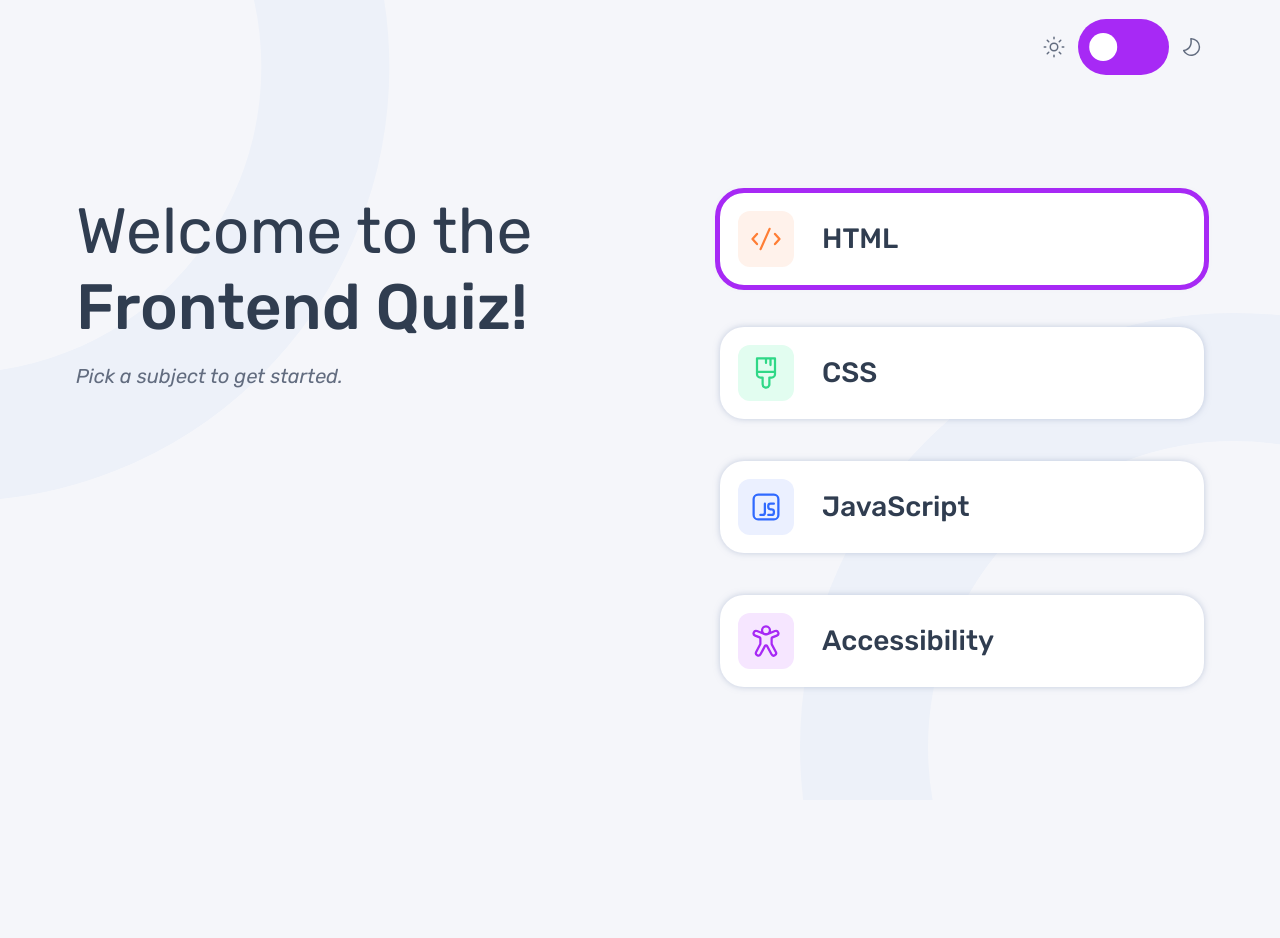
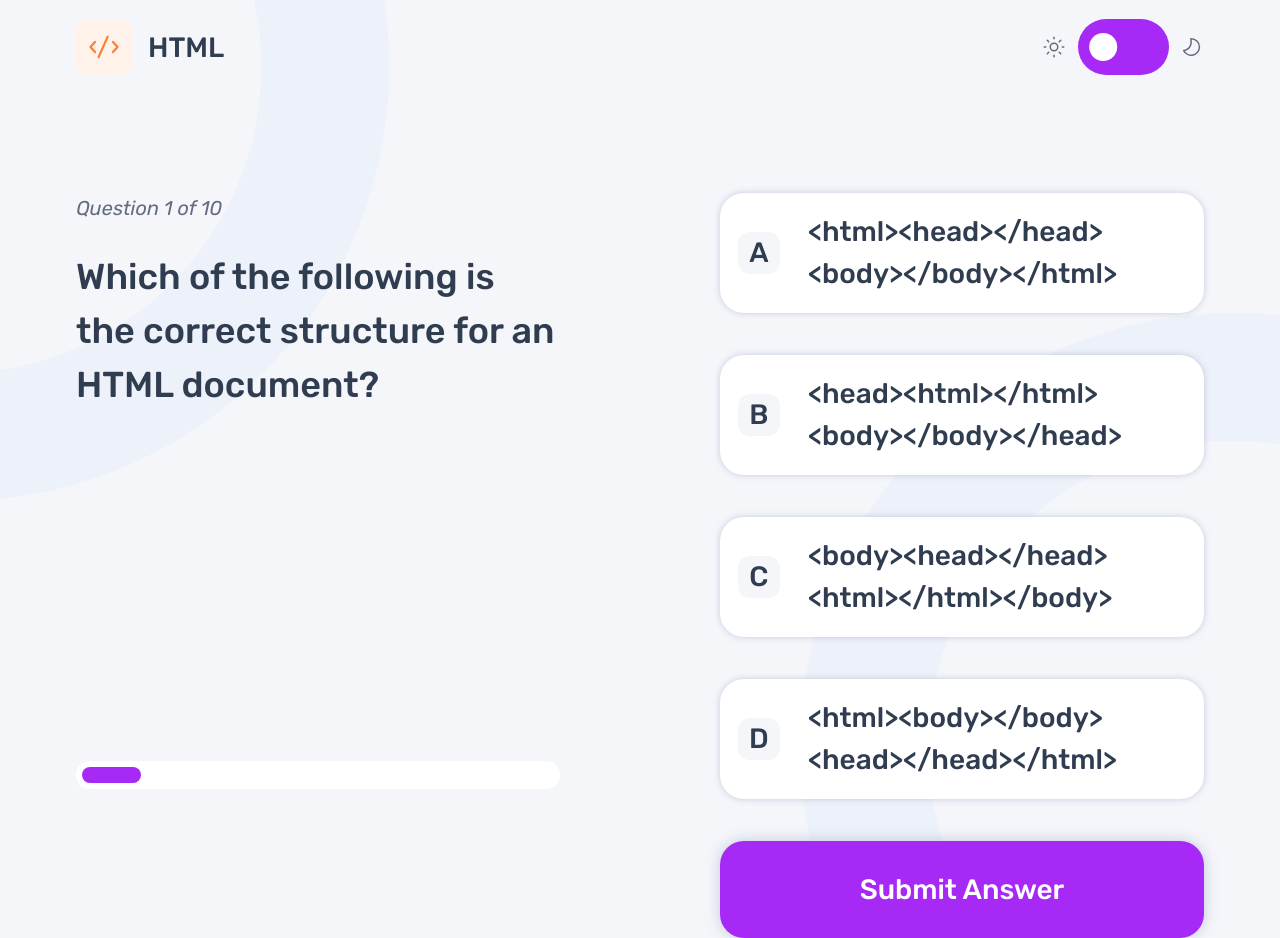
Before and after one commit to DaniilGurski/Frontend-quiz-app, a website: page index.html in a window 1280 px wide. Both pictures are taken after a click on the label "HTML". Before the commit the page ends 800 px from the top, so only its background shows below. Drawn offline with nearby package versions, Linux system fonts and the light colour scheme; files that its build step writes are made by us from their sources.

Commit message:
update quiz menu and add script tag

```diff
--- a/index.html
+++ b/index.html
@@ -7,6 +7,7 @@
   <link rel="icon" type="image/png" sizes="32x32" href="dist/img/favicon-32x32.png">
 
   <link rel="stylesheet" href="dist/css/style.css">
+  <script src="dist/js/main.min.js" defer></script>
 
   <title>Frontend Mentor | Frontend quiz app</title>
 </head>
@@ -14,9 +15,10 @@
 
   <div class="container">
     <header class="header">
-      <span class="quiz-topic">
-        <span>  </span>
-      </span>
+      <div class="quiz-topic">
+        <img class="topic-icon" src="" alt="" data-icon="">
+        <span> </span>
+      </div>
 
       <div class="header__toggle">
         <span class="header__toggle-icon"></span>
@@ -28,7 +30,7 @@
     </header>
 
     <main class="main">
-      <article class="quiz-menu ">
+      <article class="quiz-menu |">
         <header class="quiz-menu__header | grid">
           <h1>
             Welcome to the <span class="fw-medium">Frontend Quiz!</span>
@@ -38,8 +40,8 @@
         </header>
 
         <div class="option-container">
-          <ul class="option-list">
-            <li>
+          <ul class="option-list" id="menu-option-list">
+            <li data-quiz-option="HTML">
               <label class="option">
                 <input class="visually-hidden" type="radio" name="option-check" id="">
 
@@ -48,10 +50,10 @@
                     <p> HTML </p>
                 </div>
 
-                <img class="option__state-indicator hidden" src="dist/img/" alt="" srcset="">
+                <img class="option__state-indicator hidden" src="" alt="">
               </label>
             </li>
-            <li>
+            <li data-quiz-option="CSS">
               <label class="option">
                 <input class="visually-hidden" type="radio" name="option-check" id="">
 
@@ -61,7 +63,7 @@
                 </div>
               </label>
             </li>
-            <li>
+            <li data-quiz-option="JavaScript">
               <label class="option">
                 <input class="visually-hidden" type="radio" name="option-check" id="">
 
@@ -71,7 +73,7 @@
                 </div>
               </label>
             </li>
-            <li>
+            <li data-quiz-option="Accessibility">
               <label class="option">
                 <input class="visually-hidden" type="radio" name="option-check" id="">
 
@@ -95,7 +97,7 @@
             </p>
           </div>
 
-          <progress class="quiz-progress" id="quiz-progress" value="6" max="8">
+          <progress class="quiz-progress" id="quiz-progress" value="1" max="8">
           </progress>
         </header>
 
@@ -108,7 +110,7 @@
 
                   <div class="option__main">
                     <span class="option__marker"> A </span>
-                    <p> Option </p>
+                    <p data-option-text> Option </p>
                   </div>
 
                   <img class="option__state-indicator hidden" src="dist/img/" alt="">
@@ -120,7 +122,7 @@
 
                   <div class="option__main">
                     <span class="option__marker"> B </span>
-                    <p> Option </p>
+                    <p data-option-text> Option </p>
                   </div>
 
                   <img class="option__state-indicator hidden" src="dist/img/" alt="">
@@ -132,7 +134,7 @@
 
                   <div class="option__main">
                     <span class="option__marker"> C </span>
-                    <p> Option </p>
+                    <p data-option-text> Option </p>
                   </div>
 
                   <img class="option__state-indicator hidden" src="dist/img/" alt="">
@@ -144,7 +146,7 @@
 
                   <div class="option__main">
                     <span class="option__marker"> D </span>
-                    <p> Option </p>
+                    <p data-option-text> Option </p>
                   </div>
 
                   <img class="option__state-indicator hidden" src="dist/img/" alt="">
@@ -161,13 +163,13 @@
 
         <div class="quiz-end__results">
           <div class="quiz-end__score">
-            <span class="quiz-topic">
-              <img class="topic-icon" src="dist/img/icon-accessibility.svg" alt="" data-icon="accessibility">
-              <span> Accessibility </span>
-            </span>
+            <div class="quiz-topic">
+              <img class="topic-icon" src="" alt="" data-icon="">
+              <span>  </span>
+            </div>
 
             <span class="fs-display" id="quiz-score"> [number] </span>
-            <p class="">out of <span id="question-number"> [number] </span> </p>
+            <p>out of <span id="question-number"> [number] </span> </p>
           </div>
 
           <button class="button" id="play-again-btn">Play Again</button>
@@ -175,30 +177,6 @@
       </article>
     </main>
   </div>
-  <!--
-  Welcome to the Frontend Quiz!
-  Pick a subject to get started.
-
-  HTML
-  CSS
-  JavaScript
-  Accessibility
-
-  Question [number] of 10
-
-  A
-  B
-  C
-  D
-
-  Submit answer
-
-
-  Quiz completed
-  You scored...
-
-  out of 10
-  -->
 </div>
 </body>
 </html>
--- /dev/null
+++ b/src/js/main.js
@@ -0,0 +1,163 @@
+const mainElement    = document.querySelector(".main");
+const headerElement  = document.querySelector(".header");
+const quizMenu       = mainElement.querySelector(".quiz-menu");
+const quizMain       = mainElement.querySelector(".quiz-main");
+const quizEnd        = mainElement.querySelector(".quiz-end");
+const menuOptionList = quizMenu.querySelector(".option-list");
+const mainOptionList = quizMain.querySelector(".option-list");
+const menuOptions    = Array.from(menuOptionList.children);
+const mainOption     = Array.from(mainOptionList.children);
+
+let quizzes  = {};
+let currentQuiz = {};
+let quizScore = 0;
+let quizProgressValue = 1;
+let quizTopic = "";
+
+
+// load all quizzes to a variable
+fetch("/data.json")
+    .then(res => {
+        if (res.ok) {
+            return res.json();
+        }
+
+        throw new Error("response was not received");
+    })
+
+    .then(data => {
+        quizzes = data["quizzes"];
+    })
+
+    .catch(errorMessage => {
+        console.error(errorMessage);
+    })
+
+
+// switch to requested quiz frame / screen
+function switchQuizFrame(frameName) {
+    const frameSelectors = {
+        "menu": ".quiz-menu",
+        "main": ".quiz-main",
+        "end":  ".quiz-end"
+    };
+
+    const targetFrame = mainElement.querySelector(frameSelectors[frameName]);
+    const frames = Array.from(mainElement.children);
+
+    frames.forEach((frame) => {
+        frame.classList.toggle("none", frame !== targetFrame);
+    })
+}
+
+
+// display amount questions left by text and progress bar
+function updateProgressIndificators() {
+    const quizProgressSpan = quizMain.querySelector("#question-index");
+    const quizProgressBar  = quizMain.querySelector("#quiz-progress");
+
+    quizProgressValue += 1;
+    quizProgressSpan = quizProgressValue;
+    quizProgressBar.value = quizProgressValue;
+}
+
+
+// display quiz topic in header and in the end screen
+function updateQuizTopicIndificators() {
+    const quizTopicIndificators = document.querySelectorAll(".quiz-topic");
+
+    quizTopicIndificators.forEach(container => {
+        const topicIcon = container.querySelector("img");
+        const topicSpan = container.querySelector("span");
+
+        topicIcon.src=currentQuiz["icon"];
+        topicIcon.setAttribute("data-icon", quizTopic.toLowerCase());
+
+        topicSpan.textContent = quizTopic
+    })
+}
+
+
+// return requested value from a question object
+function getQuestionDetails(requestedDetail) {
+    const questionObject = currentQuiz["questions"][quizProgressValue];
+    const {question, options, answer} = questionObject;
+    const detailsMap = {
+        "question": question,
+        "options": options,
+        "answer": answer
+    }
+
+    if (requestedDetail in detailsMap === false) {
+        console.error("No such detail available");
+        return
+    }
+
+    return detailsMap[requestedDetail];
+}
+
+
+// mark correct and incorrect options
+function markCorrectAnswer(optionText, correctAnswer, optionElement) {
+    // set mark on label element for easier styling
+    const labelElement = optionElement.querySelector("label");
+
+    if (optionText !== correctAnswer) {
+        labelElement.setAttribute("data-correct", "false");
+        return
+    }
+
+    labelElement.setAttribute("data-correct", "true");
+}
+
+
+// render topic questions (text, options)
+function renderQuestionDetails() {
+    const questionText = quizMain.querySelector("#question-text");
+    const answerOptionList = quizMain.querySelector(".option-list");
+    const answerOptionElements = Array.from(answerOptionList.children);
+
+    questionText.textContent = getQuestionDetails("question");
+    answerOptionElements.forEach((option) => {
+        const optionTextElement = option.querySelector("[data-option-text]");
+        const optionIndex       = answerOptionElements.indexOf(option);
+        const optionDetais      = getQuestionDetails("options");
+        const optionText        = optionDetais[optionIndex];
+        const correctAnswer     = getQuestionDetails("answer");
+
+        optionTextElement.textContent = optionText;
+
+        markCorrectAnswer(optionText, correctAnswer, option);
+    });
+}
+
+
+function handleOptionSelection(event) {
+}
+
+
+// reset quiz progress and start rendering quiz
+function startQuizAbout(topic) {
+    currentQuiz = quizzes.filter(quiz => quiz["title"] === topic)[0];
+    quizScore = 0;
+    quizProgressValue = 1;
+
+    switchQuizFrame("main");
+    updateQuizTopicIndificators();
+    renderQuestionDetails();
+}
+
+
+// handle quiz topic selection
+menuOptions.forEach((option) => {
+    option.addEventListener("click", (event) => {
+        // prevent eventListener from running twice.
+        event.preventDefault()
+
+        quizTopic = event.currentTarget.getAttribute("data-quiz-option");
+        startQuizAbout(quizTopic)
+    })
+})
+
+
+// TODO: handle quiz answer selection via after submiting the answer
```
Also changed, not shown: src/js/quiz.js (added, +18 -0 lines), dist/js/main.min.js (added).
